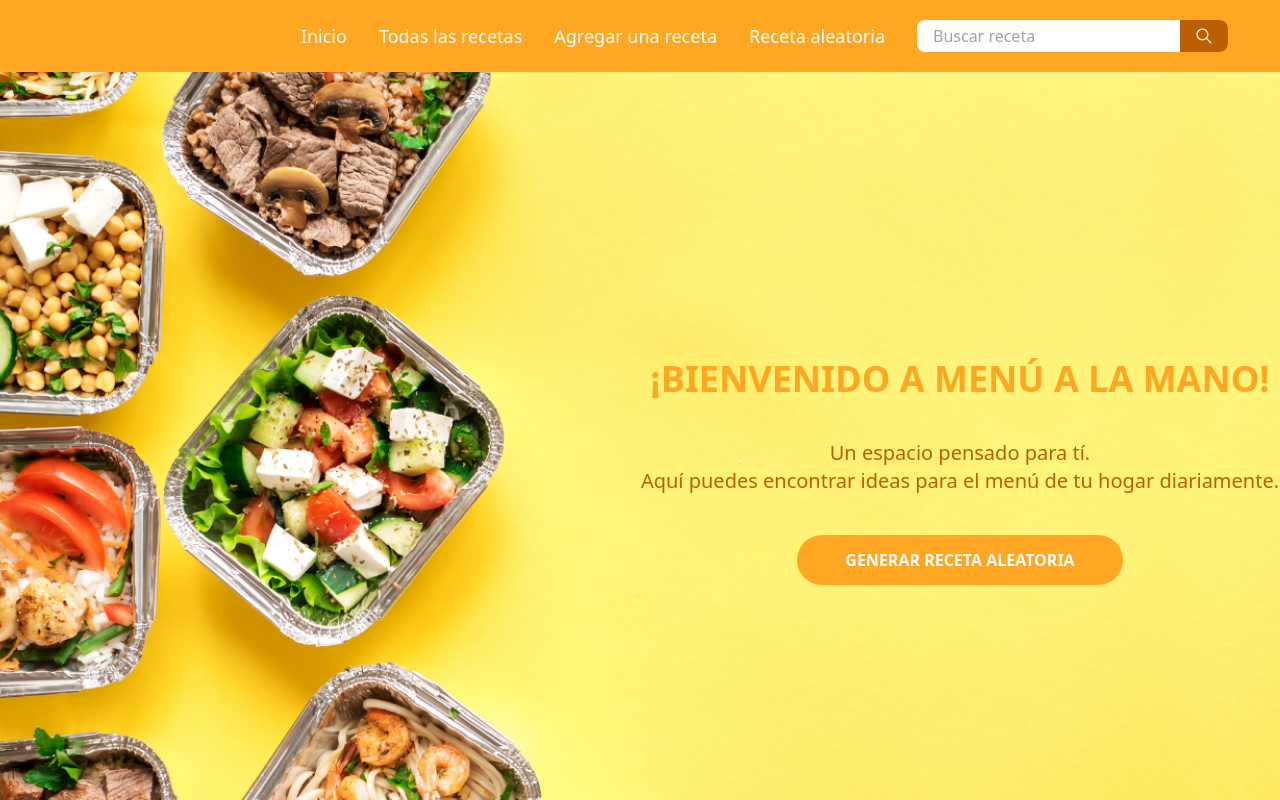
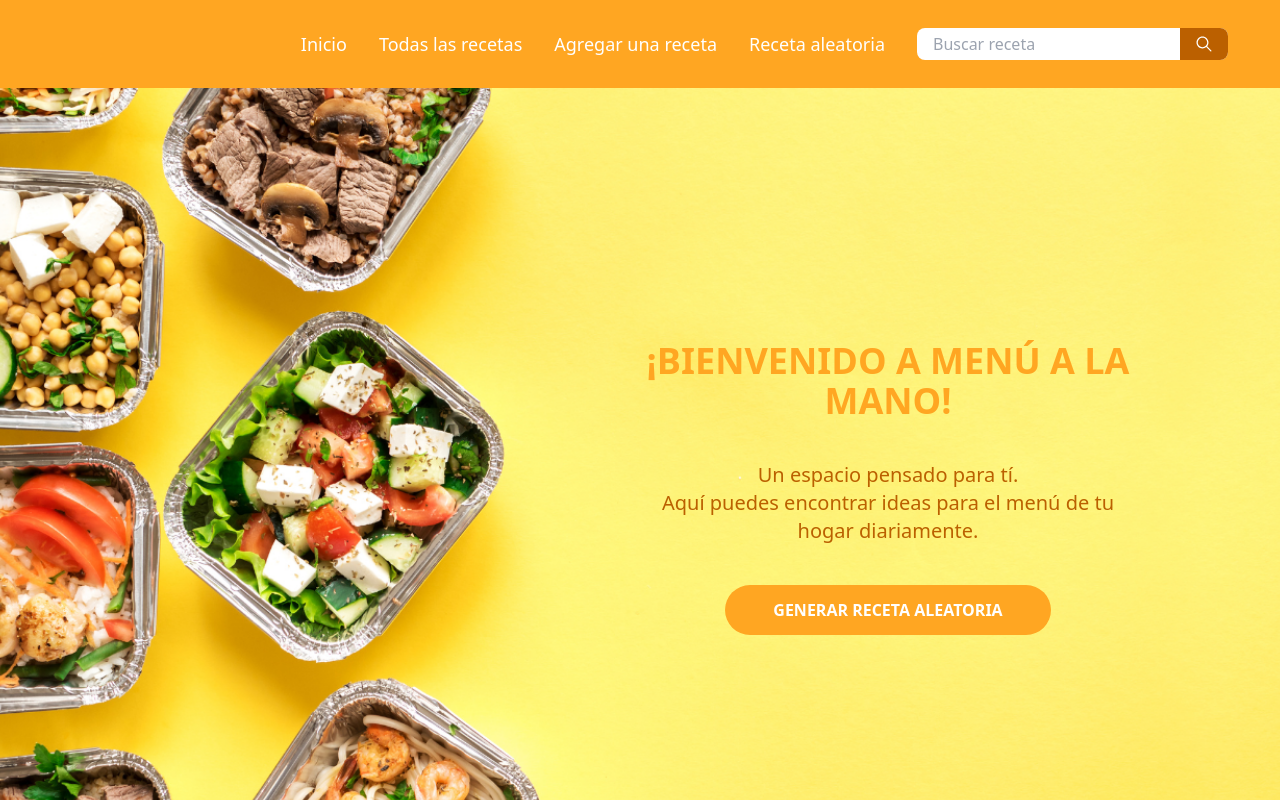
Before and after one commit to miguelfb19/menu-a-la-mano, a Next.js app: page /home in a window 1280 px wide. Shown: the top 800 px of the page. Built offline with nearby package versions, Linux system fonts and the light colour scheme.

Commit message:
add functionality to menu

```diff
--- a/package.json
+++ b/package.json
@@ -10,6 +10,7 @@
   },
   "dependencies": {
     "@prisma/client": "^5.22.0",
+    "clsx": "^2.1.1",
     "next": "15.0.3",
     "prisma": "^5.22.0",
     "react": "19.0.0-rc-66855b96-20241106",
--- a/src/app/add-recipe/page.jsx
+++ b/src/app/add-recipe/page.jsx
@@ -25,7 +25,7 @@ export default function AddRecipePage() {
   };
 
   return (
-    <div className="flex flex-col items-center justify-center p-12">
+    <div className="flex flex-col items-center justify-center p-12 min-h-[80vh]">
       <h1 className="text-5xl font-bold text-center uppercase text-darkOrange mb-10">
         agregar nueva receta
       </h1>
--- a/src/app/globals.css
+++ b/src/app/globals.css
@@ -26,3 +26,23 @@
 .animation-display{
   interpolate-size: allow-keywords;
 }
+
+@keyframes fadeIn {
+  0% {opacity: 0;}
+  100% {opacity: 1;}
+}
+
+@-webkit-keyframes fadeIn {
+  0% {opacity: 0;}
+  100% {opacity: 1;}
+}
+
+.fade-in {
+  -webkit-animation-duration: 0.5s;
+  animation-duration: 0.5s;
+  -webkit-animation-fill-mode: both;
+  animation-fill-mode: both;
+
+  -webkit-animation-name: fadeIn;
+  animation-name: fadeIn;
+}
--- a/src/app/home/page.jsx
+++ b/src/app/home/page.jsx
@@ -11,7 +11,7 @@ export default function HomePage() {
     <div className="bg-[url('/images/fondo_recetas.png')] bg-cover bg-center h-screen text-white">
       <div className="grid grid-cols-2 w-full h-screen max-md:grid-cols-1">
         <span id="space" className="max-md:hidden"></span>
-        <section className="flex flex-col gap-10 justify-center items-center h-full max-md:pr-20 max-md:pl-64 max-md:h-[80vh] max-sm:pr-0 max-sm:pl-24 max-sm:mr-7">
+        <section className="flex flex-col gap-10 justify-center items-center h-full pr-36 max-md:pr-20 max-md:pl-64 max-md:h-[80vh] max-sm:pr-0 max-sm:pl-24 max-sm:mr-7">
           <h1 className="text-4xl font-bold text-orange uppercase text-center">
             ¡Bienvenido a menú a la mano!
           </h1>
--- a/src/app/layout.jsx
+++ b/src/app/layout.jsx
@@ -34,7 +34,7 @@ export default function RootLayout({ children }) {
           <TopMenu />
         </Suspense>
 
-        {children}
+        <div className="mt-14 md:mt-0">{children}</div>
         <FooterComp />
       </body>
     </html>
--- a/src/app/random/page.jsx
+++ b/src/app/random/page.jsx
@@ -12,7 +12,7 @@ export default async function RandomPage() {
   const recipes = await getRecipes();
 
   return (
-    <section className="my-10">
+    <section className="mt-20 md:my-10 min-h-[80vh] flex flex-col items-center">
       <RandomRecipe recipes={recipes}/>
     </section>
   );
--- a/src/components/TopMenu.jsx
+++ b/src/components/TopMenu.jsx
@@ -4,7 +4,9 @@ import Link from "next/link";
 import React, { useEffect, useState } from "react";
 import { IoIosSearch } from "react-icons/io";
 import { GiHamburgerMenu } from "react-icons/gi";
+import { MdClose } from "react-icons/md";
 import { usePathname, useRouter, useSearchParams } from "next/navigation";
+import clsx from "clsx";
 
 const menuItems = [
   {
@@ -26,7 +28,7 @@ const menuItems = [
 ];
 
 export const TopMenu = () => {
-  const searchPath = useSearchParams().size || 0
+  const searchPath = useSearchParams().size || 0;
   const path = usePathname();
   useEffect(() => {
     if (!path.includes("search")) {
@@ -34,7 +36,7 @@ export const TopMenu = () => {
     }
   }, [searchPath, path]);
 
-  const [openMenu, setOpenMenu] = useState(true);
+  const [closeMenu, setCloseMenu] = useState(true);
   const [searchStr, setSearchStr] = useState("");
   const router = useRouter();
 
@@ -44,18 +46,24 @@ export const TopMenu = () => {
   };
 
   return (
-    <nav className="border-gray-200 bg-orange">
-      <div
-        id="container"
-        className="max-md:flex-col-reverse max-md:justify-end w-full mx-auto p-5 flex justify-end shadow-2xl"
+    <div>
+      {!closeMenu && (
+        <div
+          className="fade-in fixed top-10 left-0 w-screen h-screen z-10 backdrop-filter backdrop-blur-sm md:hidden"
+          onClick={() => setCloseMenu(!closeMenu)}
+        ></div>
+      )}
+      <nav
+        className={clsx(
+          "fixed p-3 right-0 top-0 bg-orange z-10 transform transition duration-500 w-full md:static md:flex md:items-center md:justify-end md:py-7",
+          { "-translate-y-[80%] md:translate-y-0": closeMenu }
+        )}
       >
         <div
-          className={`"px-2 ${
-            !openMenu ? "flex flex-col gap-3" : "hidden"
-          } md:flex justify-between items-center w-full md:w-auto md:order-1 text-white"`}
+          className="px-2 flex flex-col md:flex-row justify-between items-center w-full md:w-auto md:order-1 text-white mb-5 md:mb-0"
           id="menu-list"
         >
-          <ul className="flex-col text-center md:flex-row flex md:space-x-8 mt-4 md:mt-0 md:text-sm md:font-medium">
+          <ul className="flex-col text-center md:flex-row flex md:space-x-8 md:mt-0 md:text-sm md:font-medium">
             {menuItems.map(({ title, path }) => (
               <li key={title}>
                 <Link
@@ -97,14 +105,14 @@ export const TopMenu = () => {
         </div>
         <div id="hamburger" className="flex items-start md:hidden md:order-2">
           <button
-            onClick={() => setOpenMenu(!openMenu)}
+            onClick={() => setCloseMenu(!closeMenu)}
             type="button"
             className="md:hidden text-white active:text-darkOrange hover:text-darkOrange focus:outline-none rounded-lg inline-flex items-center justify-center"
           >
-            <GiHamburgerMenu size={30} />
+            {!closeMenu ? <MdClose size={35} /> : <GiHamburgerMenu size={30} />}
           </button>
         </div>
-      </div>
-    </nav>
+      </nav>
+    </div>
   );
 };
```
Also changed, not shown: 1 other file (tests, documents, lock files or other folders).
